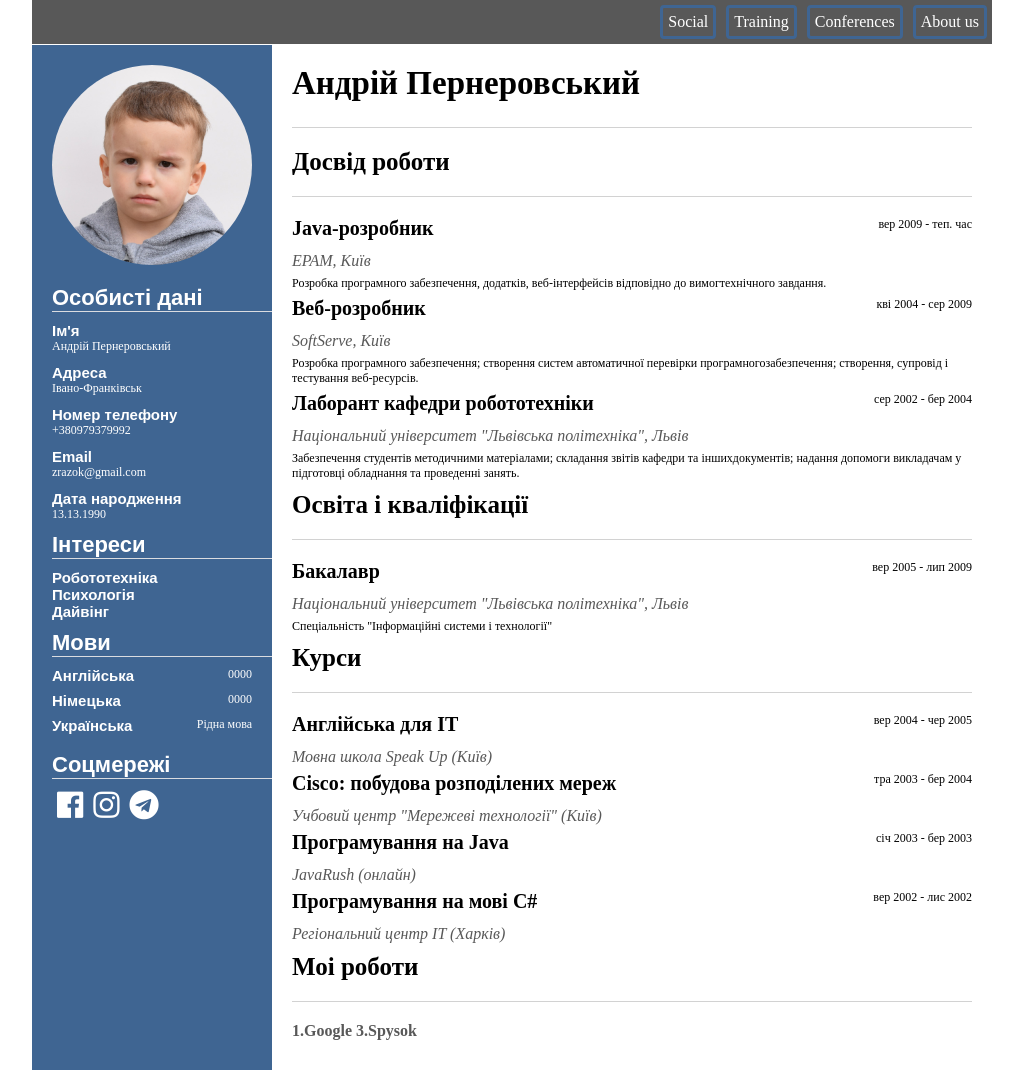
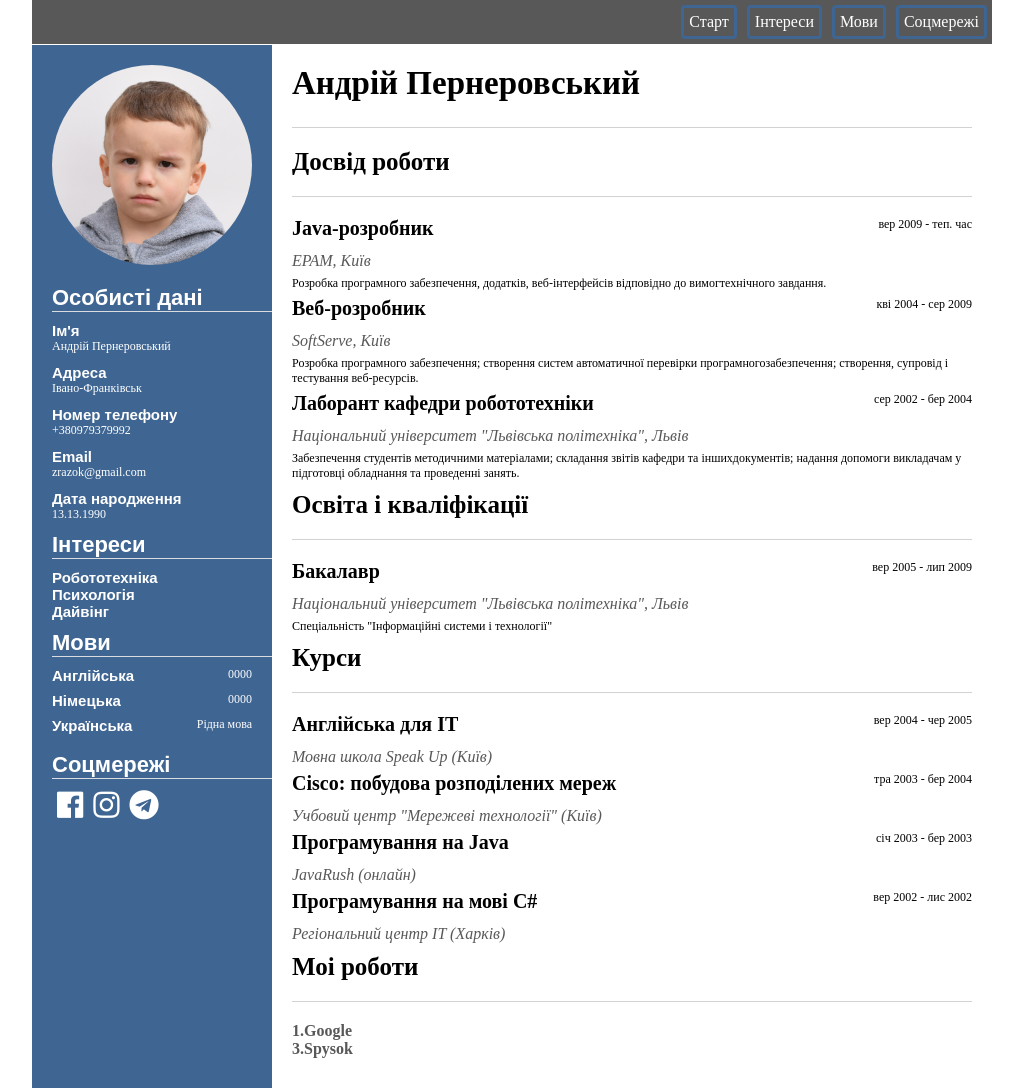
Before and after one commit to Pernerovski/Pernerovski.github.io, a plain HTML site: page index.html in a window 1280 px wide. Shown: the whole page, without its empty margins (128-1151 px from the left). Drawn offline with Linux system fonts and the light colour scheme.

Commit message:
Add files via upload

```diff
--- a/index.html
+++ b/index.html
@@ -13,16 +13,16 @@
 				<nav>
 					<ul class="site-nav">
 						<li class="site-nav-item">
-							<a href="#part1">Social</a>
+							<a href="#">Старт</a>
 						</li>
 						<li class="site-nav-item">
-							<a href="trainig.html">Training</a>
+							<a href="#trainig.html">Інтереси</a>
 						</li>
 						<li class="site-nav-item">
-							<a href="conferences.html">Conferences</a>
+							<a href="#languages">Мови</a>
 						</li>
 						<li class="site-nav-item">
-							<a href="about.html">About us</a>
+							<a href="#social">Соцмережі</a>
 						</li>
 					</ul>
 				</nav>
@@ -69,7 +69,9 @@
 					<div class="personal-all-detailed">Дайвінг</div>
 				</div>
 				<div class="personal-item-info">
-					<div class="personal-data">Мови</div>
+					<div id="languages">
+						<div class="personal-data">Мови</div>
+					</div>
 						<div class="personal-languages">
 							<div class="personal-all-detailed">Англійська</div>
 							<div class="personal-detailed">0000</div>
@@ -84,8 +86,8 @@
 					</div>
 				</div>
 				<div class="personal-item-info">
-					<div id="part1">
-					<div class="personal-data">Соцмережі</div>
+					<div id="social">
+						<div class="personal-data">Соцмережі</div>
 					</div>
 					<div class="personal-social-networks">
 
--- a/styles/style.css
+++ b/styles/style.css
@@ -180,8 +180,8 @@ i:hover{
 	color: #585858;
 }
 
-.expirience-works{
-
+.expirience-works a {
+	display: block;
 }
 .expirience-my-works{
 	color: #585858;
```
